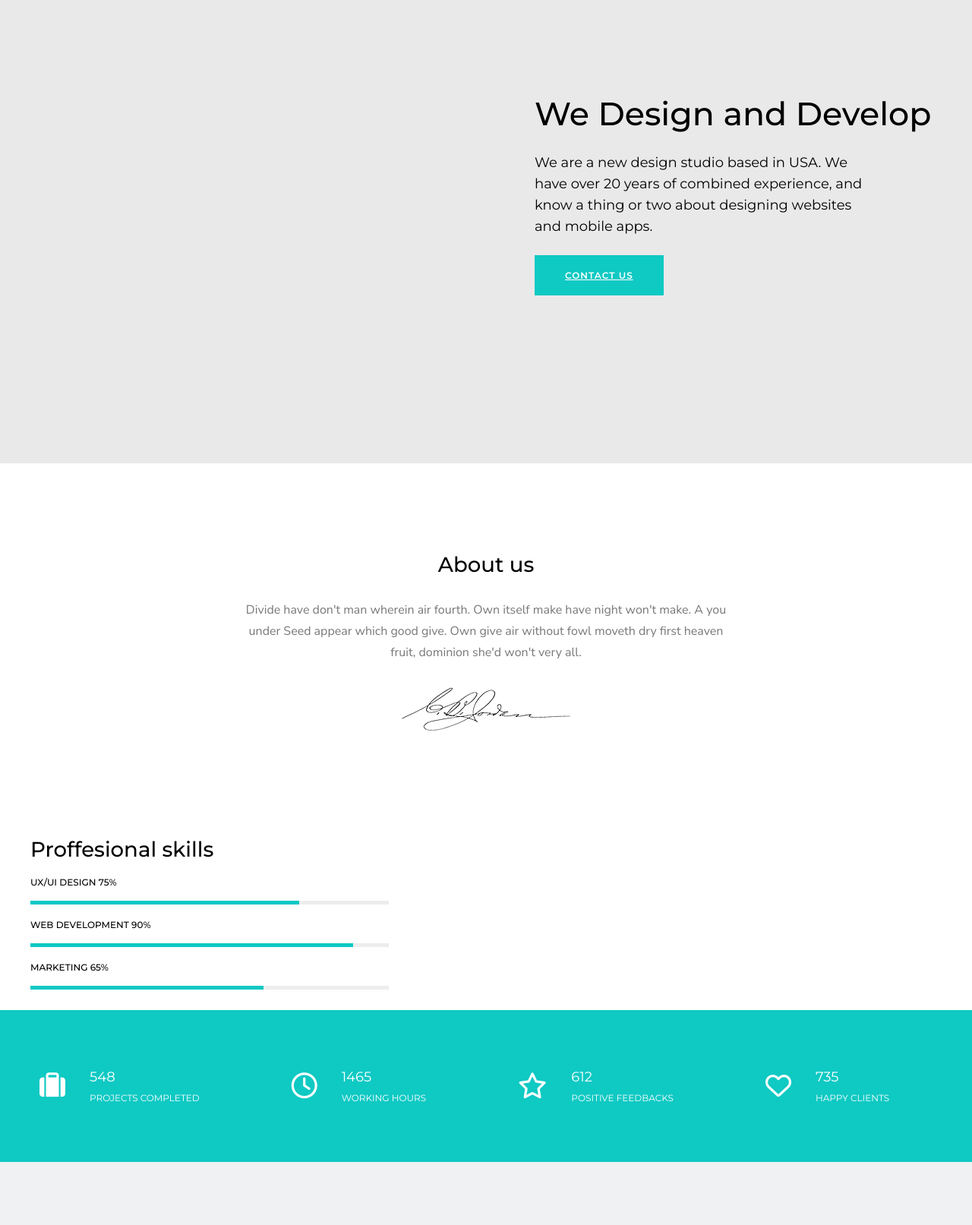
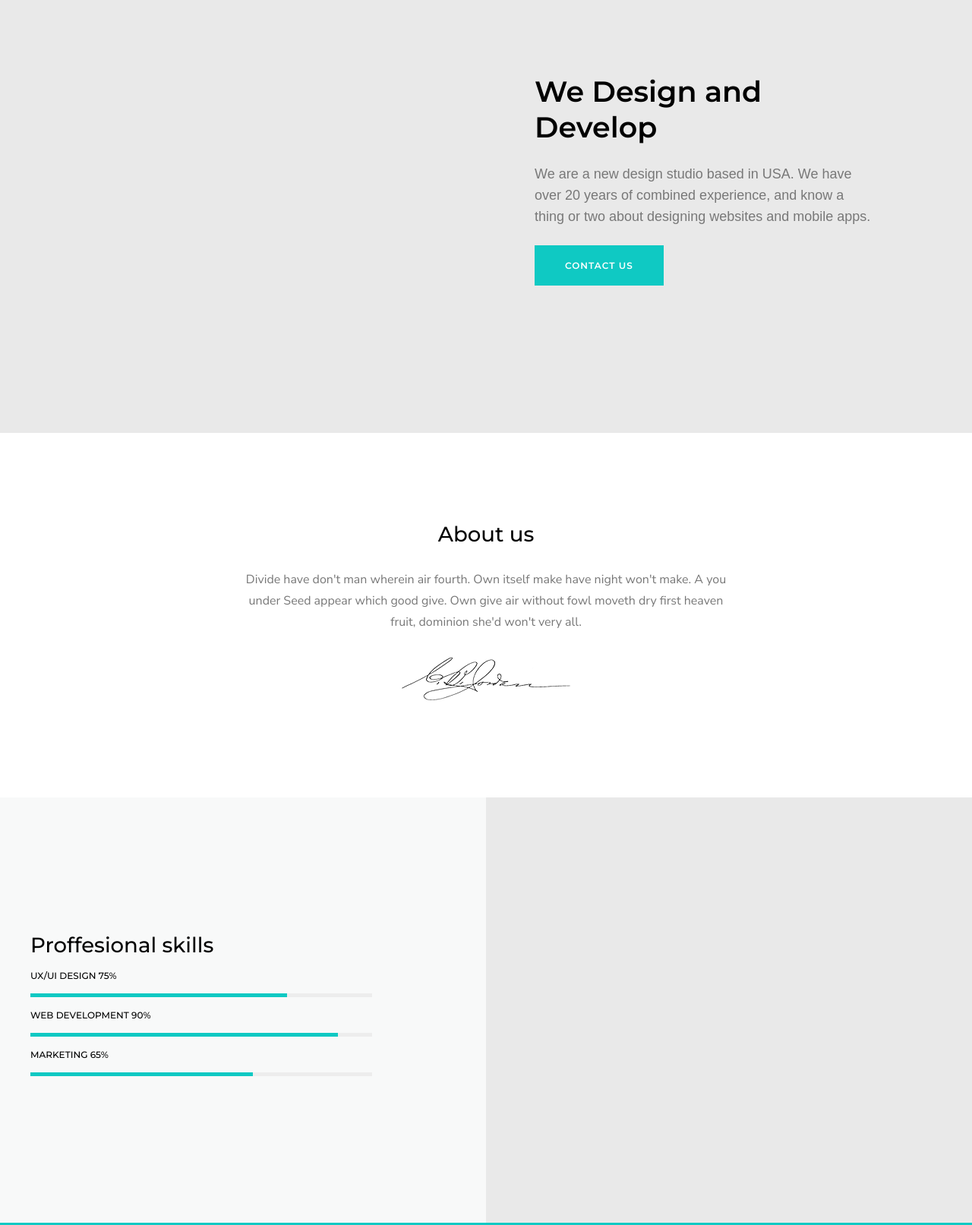
Before and after one commit to PanCamel/ProjektZaliczenieWeb, a plain HTML site: page src/index.html in a window 1280 px wide. Shown: the part 220-1833 px from the top of the page at 76% size. Drawn offline with Linux system fonts and the light colour scheme; files whose address does not match are found by name.

Commit message:
Some bug fixes, and shit

```diff
--- a/src/index.html
+++ b/src/index.html
@@ -14,14 +14,14 @@
     />
     <script src="https://kit.fontawesome.com/b8d4f8e6ed.js" crossorigin="anonymous"></script>
     <meta name="viewport" content="width=device-width, initial-scale=1.0" />
+    <link rel="stylesheet" href="style.css" />
     <title>Projekt zaliczeniowy</title>
-    <link rel="stylesheet" href="style.css" />
   </head>
   <body>
     <header>
       <div class="container">
         <div class="logo">
-          <img src="/Users/wojciechbalucki/Desktop/studia/Projekt Zaliczenie/assets/logo.png" alt="logo" />
+          <img src="../assets/logo.png" alt="logo" />
         </div>
         <nav>
           <ul>
@@ -55,7 +55,7 @@
             Divide have don't man wherein air fourth. Own itself make have night won't make. A you under Seed appear
             which good give. Own give air without fowl moveth dry first heaven fruit, dominion she'd won't very all.
           </p>
-          <img src="/Users/wojciechbalucki/Desktop/studia/Projekt Zaliczenie/assets/signature.png" alt="signature" />
+          <img src="../assets/signature.png" alt="signature" />
         </div>
       </section>
       <section class="skills">
@@ -74,6 +74,7 @@
             <div class="marketing progress"></div>
           </div>
         </div>
+        <div class="skills-content--2"></div>
       </section>
       <section class="numbers">
         <div class="stats">
@@ -149,6 +150,9 @@
             <i class="fa-regular fa-eye"></i>
           </div>
         </div>
+        <div class="loadWork">
+          <p>Load more Work</p>
+        </div>
       </section>
     </main>
   </body>
--- a/src/style.css
+++ b/src/style.css
@@ -15,6 +15,10 @@ body,
 ul {
   margin: 0;
   padding: 0;
+}
+
+a {
+  text-decoration: none;
 }
 
 /* Styling the navbar */
@@ -45,7 +49,7 @@ nav ul li a {
 }
 
 .banner {
-  height: 95vh;
+  height: 90vh;
   display: flex;
   flex-direction: row;
   justify-content: flex-end;
@@ -56,19 +60,20 @@ nav ul li a {
 .desc {
   width: 45%;
   padding-right: 8rem;
-  font-size: 1.125rem;
 }
 
 .desc > p {
-  font-size: 1.125rem;
+  font-family: "Nunito", sans-serif;
+  color: #787878;
+  font-weight: 400;
+  font-size: 18px;
   line-height: 1.75rem;
   padding: 1.5rem 0;
 }
 
 .desc > h1 {
-  white-space: nowrap;
-  font-size: 2.375em;
-  font-weight: 500;
+  font-size: 38px;
+  font-weight: 600;
 }
 
 .contact {
@@ -114,11 +119,8 @@ h2 {
 
 .skills {
   width: 100%;
-  height: 30vh;
+  height: 70vh;
   display: flex;
-  justify-content: flex-start; /* Align items to the left horizontally */
-  align-items: center;
-  flex-direction: row;
 }
 
 .progress-label {
@@ -129,10 +131,20 @@ h2 {
 }
 
 .skills-content {
+  display: flex;
+  flex-direction: column;
+  justify-content: center;
+  align-items: flex-start;
   padding-left: 2.5em;
-  width: 40%;
+  height: 100%;
+  width: 50%;
+  background-color: #f8f9f9;
 }
-
+.skills-content--2 {
+  width: 50%;
+  height: 100%;
+  background-color: #e9e9e9;
+}
 .uxui {
   width: 75%;
 }
@@ -141,7 +153,7 @@ h2 {
   margin-top: 1rem;
   margin-bottom: 1rem;
   background-color: rgb(237, 237, 237);
-  width: 100%;
+  width: 75%;
 }
 
 .progress {
@@ -207,6 +219,7 @@ h2 {
 
 .fa-eye {
   font-size: 54px;
+  color: black;
 }
 
 .hover-effect {
@@ -223,3 +236,16 @@ h2 {
   opacity: 1;
   background-color: rgba(0, 0, 0, 0.5);
 }
+
+.loadWork {
+  display: flex;
+  width: 100%;
+  height: 15vh;
+  font-weight: 600;
+  color: #8e8e8e;
+  font-size: 0.75rem;
+  background-color: #f5f5f5;
+  justify-content: center;
+  align-items: center;
+  text-transform: uppercase;
+}
```
